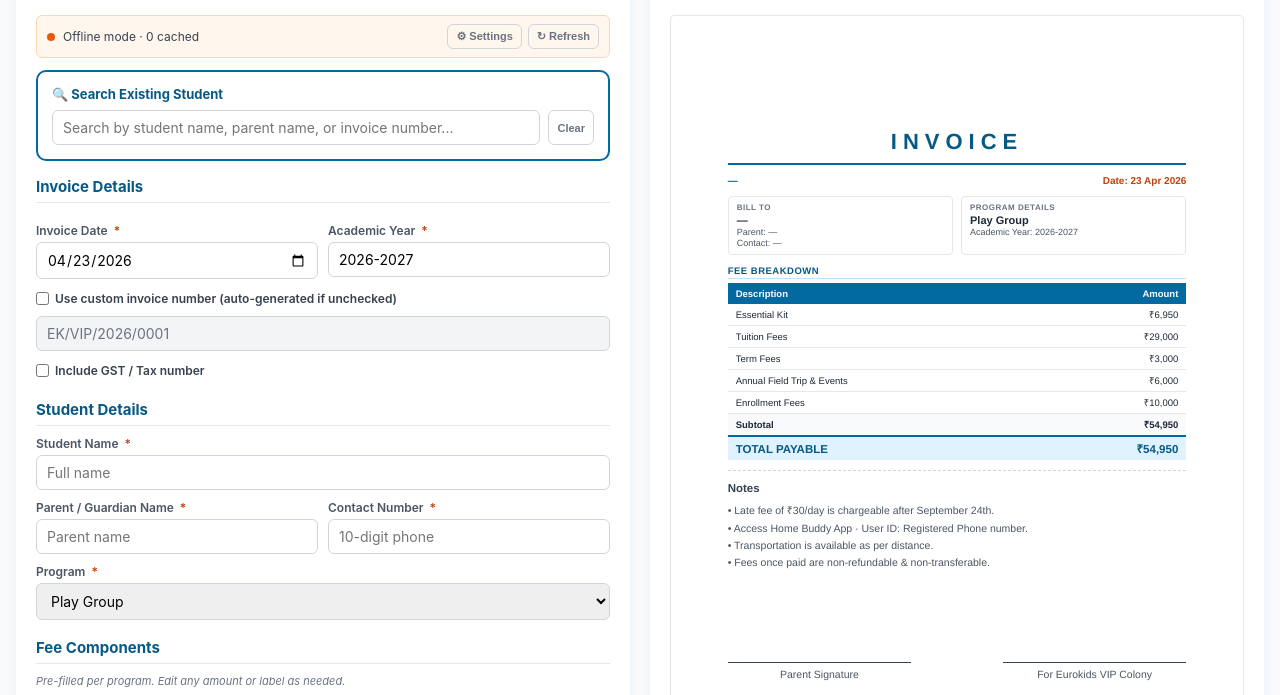
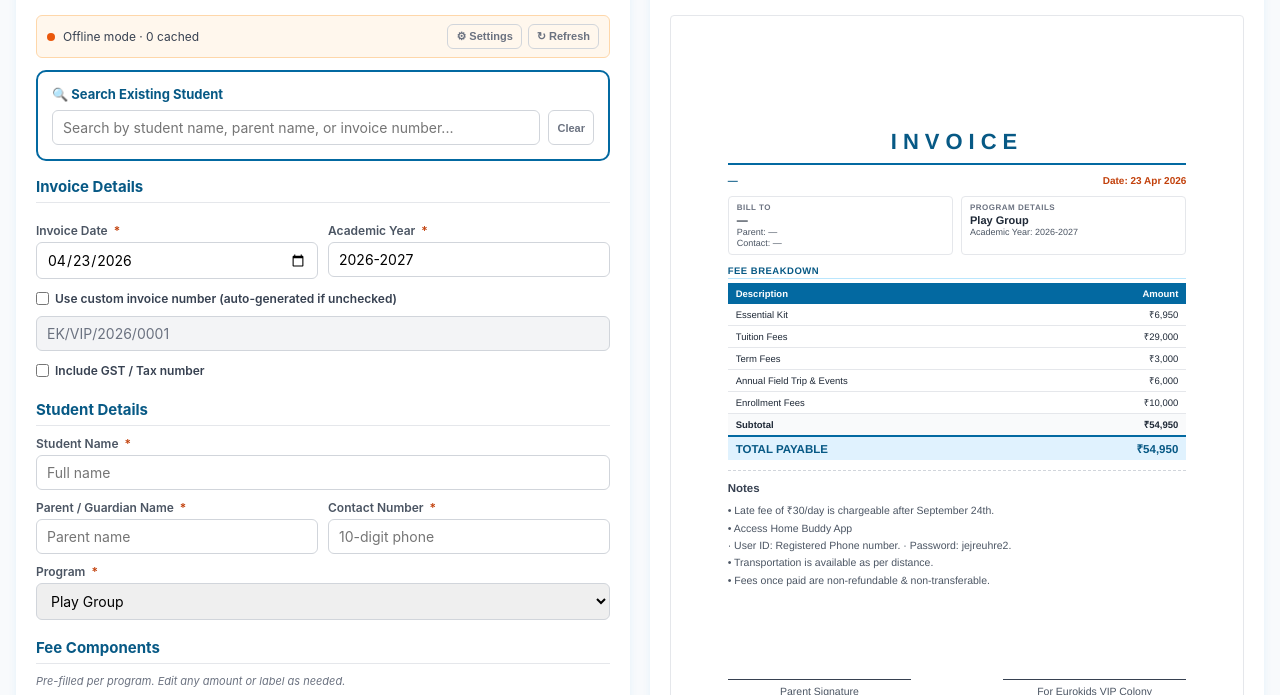
Before and after one commit to ankitpithalia048/eurokids-invoice-generator, a plain HTML site: page index.html in a window 1280 px wide. Shown: the part 83-778 px from the top of the page. Drawn offline with nearby package versions, Linux system fonts and the light colour scheme.

Commit message:
updated code

```diff
--- a/index.html
+++ b/index.html
@@ -1120,9 +1120,9 @@ function validateForm() {
     if (!gn.value.trim()) { gn.classList.add('invalid'); errors.push('GSTIN is required when GST is enabled'); }
   }
 
-  // Fees - at least one item with amount > 0
-  const totalFees = currentFees.reduce((s, f) => s + (parseFloat(f.amount) || 0), 0);
-  if (totalFees <= 0) errors.push('Fee components total must be greater than 0');
+  // // Fees - at least one item with amount > 0
+  // const totalFees = currentFees.reduce((s, f) => s + (parseFloat(f.amount) || 0), 0);
+  // if (totalFees <= 0) errors.push('Fee components total must be greater than 0');
 
   const banner = document.getElementById('validationBanner');
   const list = document.getElementById('validationList');
@@ -1247,7 +1247,9 @@ function renderPreview(t) {
     <div class="inv-notes">
       <div class="hd">Notes</div>
       • Late fee of ₹30/day is chargeable after September 24th.<br>
-      • Access Home Buddy App · User ID: Registered Phone number.<br>
+      • Access Home Buddy App <br>
+          · User ID: Registered Phone number.
+          · Password: jejreuhre2.<br>
       • Transportation is available as per distance.<br>
       • Fees once paid are non-refundable &amp; non-transferable.
     </div>
```
